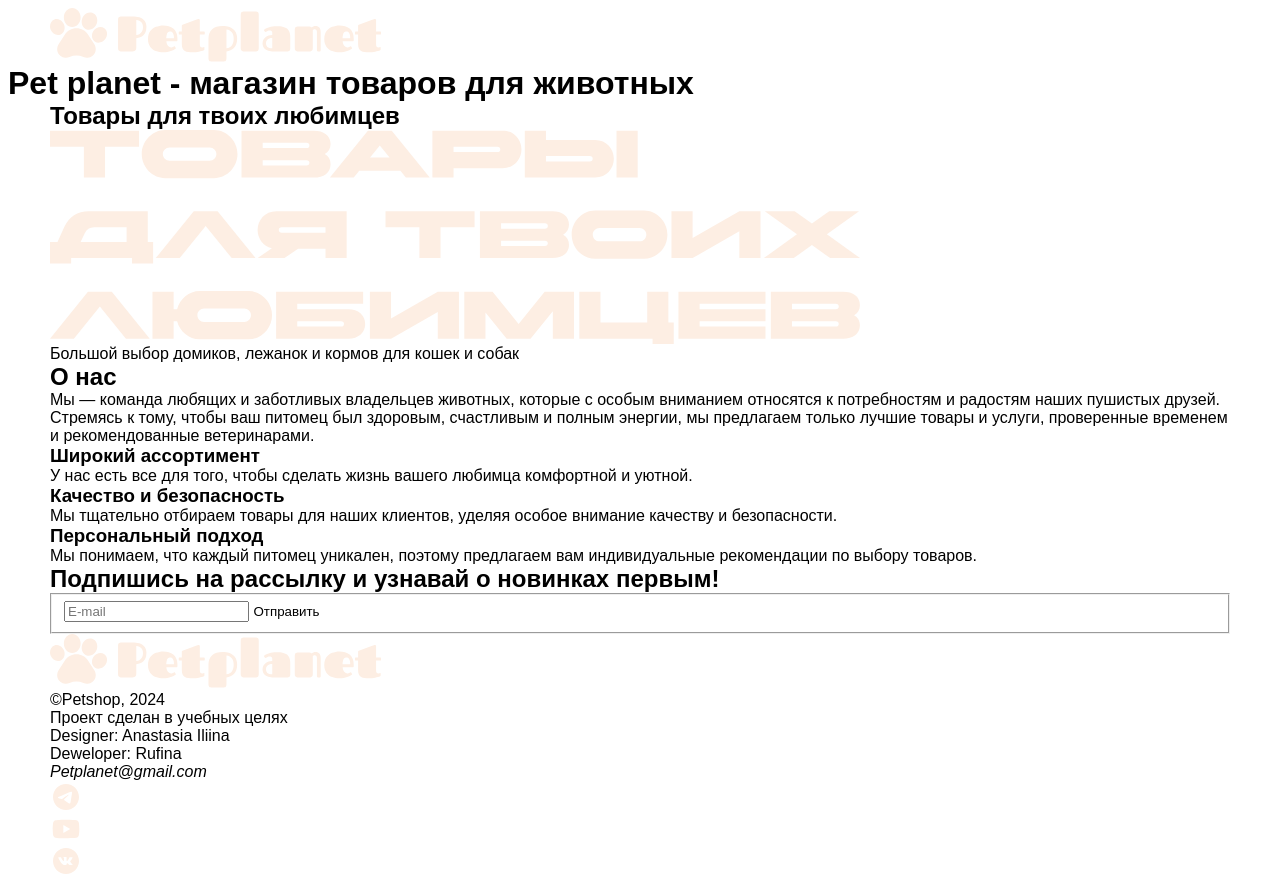
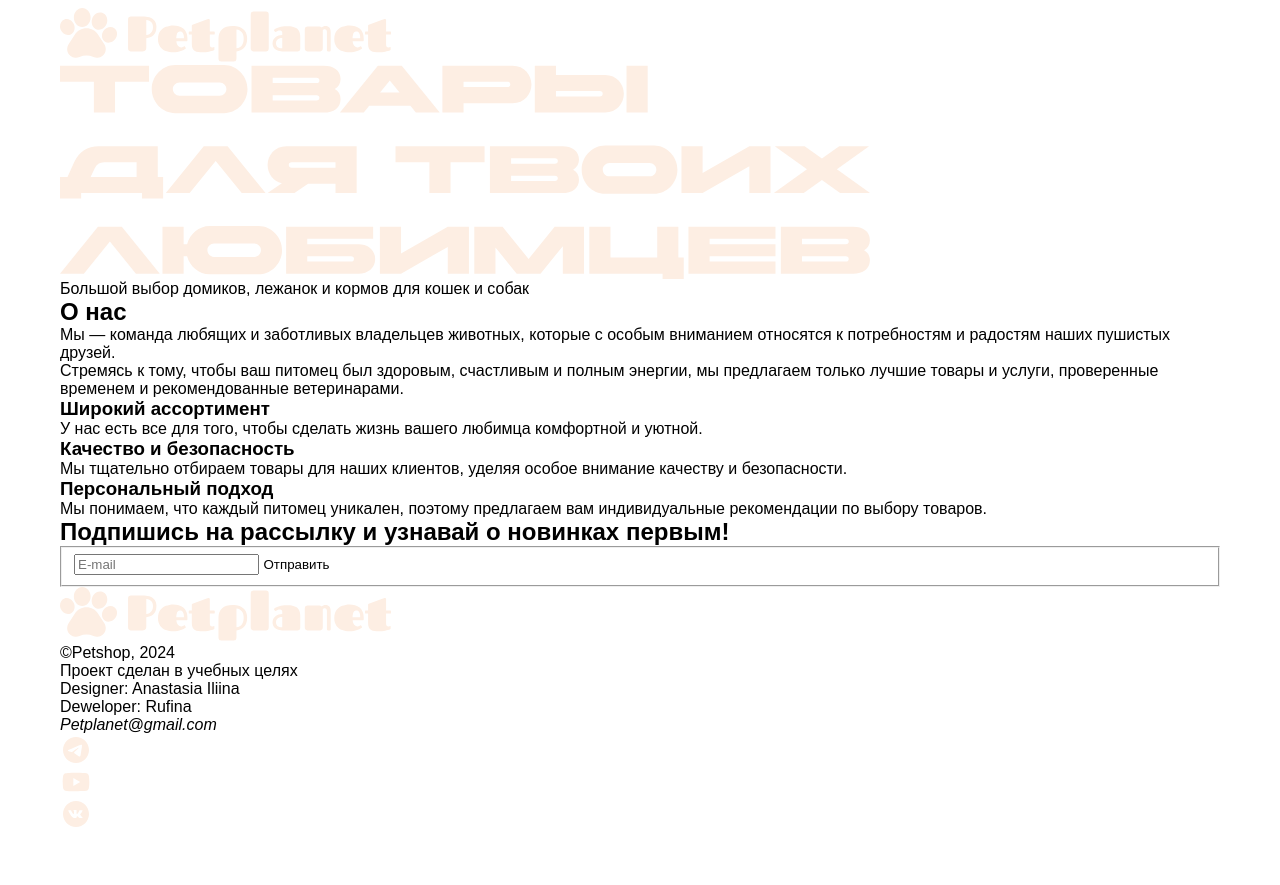
Before and after one commit to ruuuu/petPlanet, a website built with Vite: page src/index.html in a window 1280 px wide. After the commit the page ends 838 px from the top, so only its background shows below. Built offline with nearby package versions, Linux system fonts and the light colour scheme.

Commit message:
add styles

```diff
--- a/src/index.html
+++ b/src/index.html
@@ -17,11 +17,11 @@
     </header>
 
     <main>
-      <h1>Pet planet - магазин товаров для животных </h1>
+      <h1 class="visually-hidden"> Pet planet - магазин товаров для животных </h1>
 
       <section class="hero">
         <div class="container">
-          <h2> Товары для твоих любимцев </h2>
+          <h2 class="visually-hidden"> Товары для твоих любимцев </h2>
           <img src="./img/tittle.svg" alt="Товары для твоих любимцев">
           <p class="hero__text"> Большой выбор домиков, лежанок и&nbsp;кормов для кошек и&nbsp;собак </p>
         </div>
--- a/src/scss/_default.scss
+++ b/src/scss/_default.scss
@@ -11,12 +11,12 @@ html {
 }
 
 body {
- position: relative;
+ position: relative; // эти 2 свойсвта скрывате не вмещающиеся элементы(чтоб гор скролл не появлляся)
  overflow-x: hidden;
  min-width: 320px;
- min-height: 100vh;
+ min-height: 100vh;  // расятгиватся на всю высоту экрана
  font-family: Arial, sans-serif;
- -webkit-font-smoothing: antialiased;
+ -webkit-font-smoothing: antialiased;// эти сво-ва нужны для оптимизации отображени шрифта в разн устройствх
  -moz-osx-font-smoothing: grayscale;
  text-rendering: optimizeLegibility;
  -webkit-tap-highlight-color: rgba(0, 0, 0, 0);
@@ -29,8 +29,8 @@ body {
 
 img,
 svg {
- display: block;
- max-width: 100%;
+ display: block; // чтоб под  картинкой не было отсутпа
+ max-width: 100%; // чтоб картинки не выпадали из родителя
  height: auto;
 }
 
@@ -90,7 +90,7 @@ iframe {
 */
 
 .container {
- max-width: 1240px;
- padding: 0 30px;
+ max-width: 1404px; // 1300(контент)+52(padding)*2
+ padding: 0 52px;
  margin: 0 auto;
 }
```
